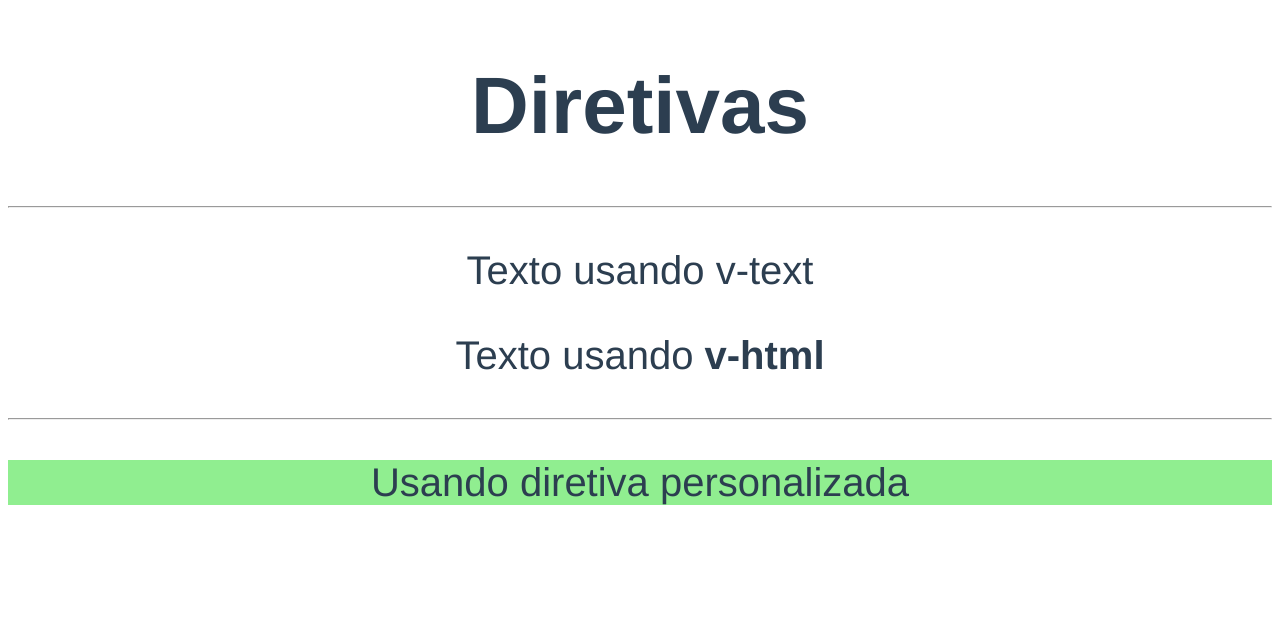
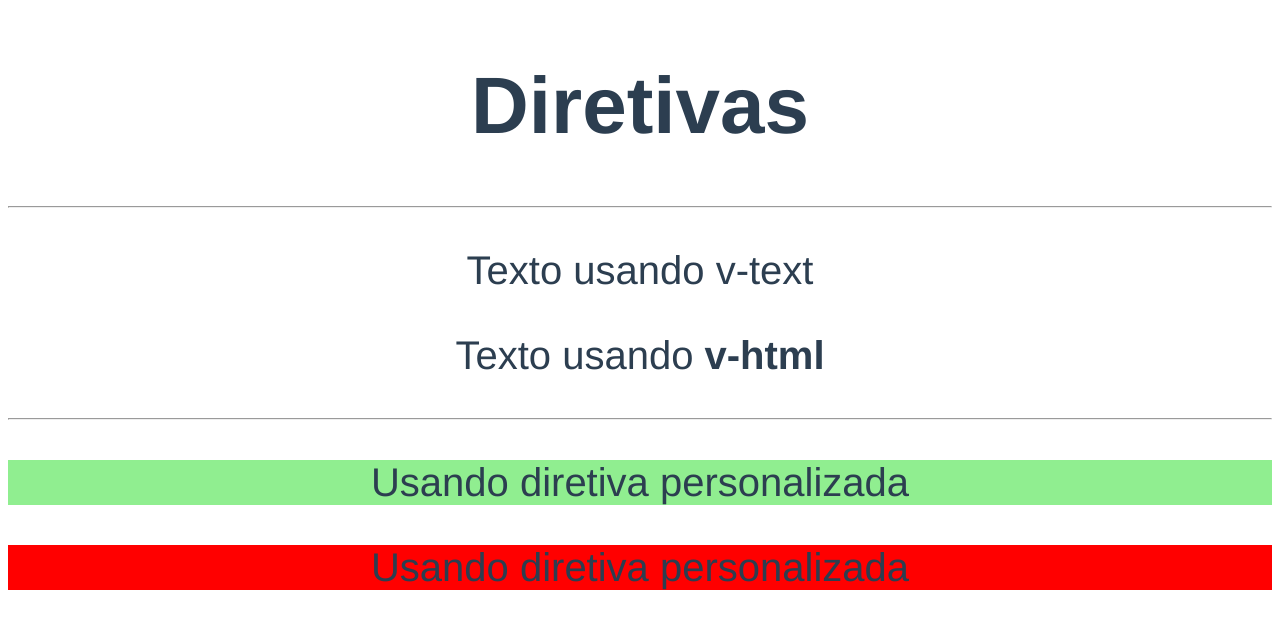
Before and after one commit to jnthnklvn/curso_vue, a Vue app in the folder aulas/diretivas-exercicios/: page / in a window 1280 px wide. Shown: the top 628 px of the page. Built offline with nearby package versions, Linux system fonts and the light colour scheme.

Commit message:
Diretivas parametros

```diff
--- a/aulas/diretivas-exercicios/src/App.vue
+++ b/aulas/diretivas-exercicios/src/App.vue
@@ -4,13 +4,20 @@
     <hr />
     <p v-text="'Texto usando v-text'"></p>
     <p v-html="'Texto usando <strong>v-html</strong>'"></p>
-	<hr>
-	<p v-destaque="'lightgreen'">Usando diretiva personalizada</p>
+    <hr />
+    <p v-destaque="'lightgreen'">Usando diretiva personalizada</p>
+    <p v-destaque="cor">Usando diretiva personalizada</p>
   </div>
 </template>
 
 <script>
-export default {};
+export default {
+  data() {
+    return {
+      cor: "red"
+    };
+  }
+};
 </script>
 
 <style>
```
